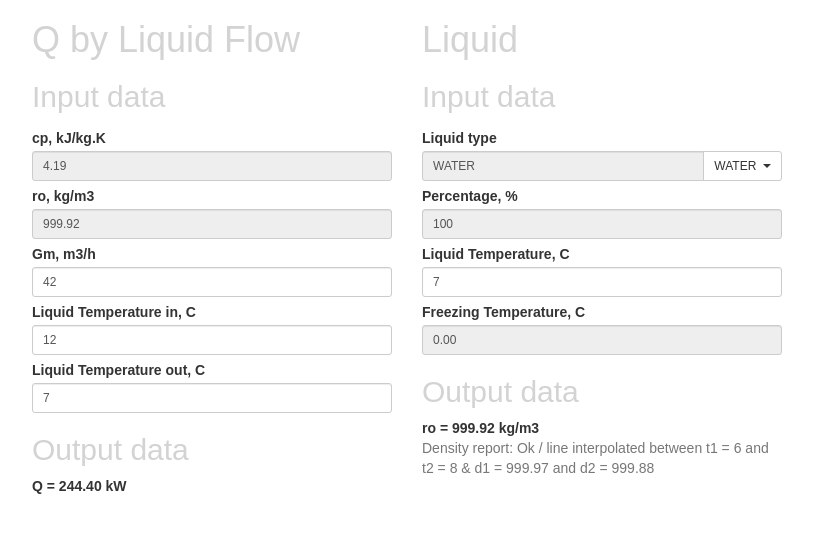
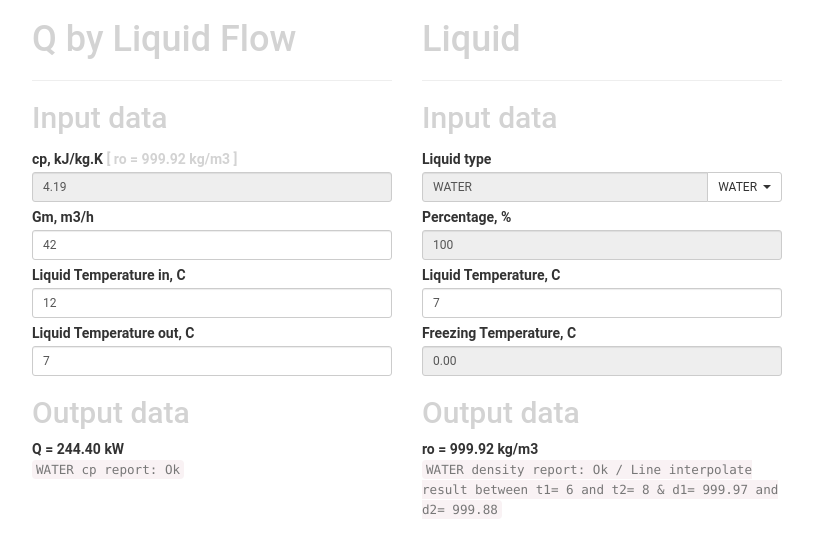
Before and after one commit to pravosleva/auxiliary-calc, a React app: page / in a window 1280 px wide. Shown: the whole page, without its empty margins (38-851 px from the left). Built offline with nearby package versions, Linux system fonts and the light colour scheme.

Commit message:
Updates
- cp removed from store. Because it should be as result by liquidType &
percentage & temperature

```diff
--- a/src/components/Liquid/LiquidParameters.js
+++ b/src/components/Liquid/LiquidParameters.js
@@ -19,12 +19,12 @@ let LiquidParameters = (function() {
         case 'MEG':
           if(percentage < 4.6 || percentage > 19.8){// max val should be 46.4
             error = true;
-            report = `MEG: Out of main percentage range - Main value was set = 2.4 kJ/kg.K for +20 C`;
+            report = `Out of main percentage range. Liquid percentage value should be between 4.6 and 19.8 %. Was set as const value 2.4 kJ/kg.K`;
             result = 2.4;// tmp value (+20 C)
           }else{
             if(temperature < -30 || temperature > 50){
               error = true;
-              report = `MEG: Out of main temperature range - Main value was set = 2.4 kJ/kg.K for +20 C`;
+              report = `Out of main temperature range. Liquid percentage value should be between -30 and +50 C. Was set as const value 2.4 kJ/kg.K`;
               result = 2.4;// tmp value (+20 C)
             }else{
               dataObj = [
@@ -41,6 +41,7 @@ let LiquidParameters = (function() {
                 y: percentage,
                 tableAsDoubleArray: dataObj
               });
+              report += ` / Interpolate by table values result (inside the table)`;
             }
           }
           break;
@@ -54,7 +55,8 @@ let LiquidParameters = (function() {
 
           //...
           break;
-      }
+      };
+      report = `${liquidType} cp report: ${report}`;
       return { result, error, report };
     },
     freezingTemperature(obj){
@@ -108,7 +110,7 @@ let LiquidParameters = (function() {
         });
       }else if(percentage >= dataObj[0].percentage && percentage <= dataObj[dataObj.length-1].percentage){
         dataObj.reduce(function(ePrevious, eCurrent, i, a){
-          console.log(ePrevious, eCurrent);
+          //console.log(ePrevious, eCurrent);
           // Это выполнится для всех элементов кроме первого
           if(ePrevious.percentage <= percentage && percentage <= eCurrent.percentage){
             p1 = ePrevious.percentage;
@@ -287,9 +289,8 @@ let LiquidParameters = (function() {
         result = 1000;
         report = `Out of percentage range for ${percentage} %`;
       }else{
-        // If =last then last range:
         numOfDataObj = diagram.percentage.findIndex(function(e, i, a){ return (percentage === e) });
-        if(numOfDataObj===-1){
+        if(numOfDataObj===-1){// If =last then last range:
           report = `Not table percentage value`;
           // Попали в промежуток между 2-мя табличными значениями percentage...
           // Need to detect { diagram, error, result, report }
@@ -299,7 +300,7 @@ let LiquidParameters = (function() {
           ){
             error = true;
             result = 1000;
-            report = `Out of main temperature range for ${liquidType}`;
+            report = `Out of main temperature range`;
           }
 
           p1 = diagram.percentage.find(function(e, i, a){
@@ -350,7 +351,7 @@ let LiquidParameters = (function() {
             q21: d2,
             q22: d2
           });
-          report += ` / biLine interpolated between t1 = ${t1} and t2 = ${t2} & d1 = ${d1} and d2 = ${d2}`;
+          report += ` / biLine interpolate result between t1, p1 = { ${t1}, ${p1} } as x1, y1 for points ${d1}, ${d1} & t2, p2 = { ${t2}, ${p2} } as x2, y2 for points ${d2}, ${d2}`;
         }else{
           if(
             (temperature < diagram.temperature[0]) ||
@@ -360,7 +361,7 @@ let LiquidParameters = (function() {
           ){
             error = true;
             result = 1000;
-            report = `Out of temperature range for ${liquidType} ${percentage} % / Temp value should be between ${diagram.data[numOfDataObj].range.tMin} & ${diagram.data[numOfDataObj].range.tMax} C`
+            report = `Out of temperature range for ${percentage} % / Temp value should be between ${diagram.data[numOfDataObj].range.tMin} & ${diagram.data[numOfDataObj].range.tMax} C`
           }
 
           if(error===false){
@@ -391,7 +392,7 @@ let LiquidParameters = (function() {
               }
             }
 
-            report += ` / line interpolated between t1 = ${t1} and t2 = ${t2} & d1 = ${d1} and d2 = ${d2}`;
+            report += ` / Line interpolate result between t1= ${t1} and t2= ${t2} & d1= ${d1} and d2= ${d2}`;
             result = interpolate.line({
               x: temperature,
               x1: t1,
@@ -401,6 +402,7 @@ let LiquidParameters = (function() {
             });
           }
         }
+        /*
         console.group(`Local range`);
         console.table({
           temperature: `${t1} <> ${temperature} <> ${t2}`,
@@ -408,10 +410,12 @@ let LiquidParameters = (function() {
           percentage: `${p1} <> ${percentage} <> ${p2}`,
         });
         console.groupEnd(`Local range`);
+        */
       }
 
       // --- ---
 
+      report = `${liquidType} density report: ${report}`;
       return { diagram, error, result, report };
     }
   }
--- a/src/components/Liquid/index.js
+++ b/src/components/Liquid/index.js
@@ -53,14 +53,11 @@ class Glycole extends Component {
     // Need to update QFormState:
     const { obj } = this.props;
     let { liquidType, temperature, percentage } = obj.LiquidFormState;
-    let cp = LiquidParameters.cp({ liquidType, percentage, temperature }).result,//obj.QFormState.cp,
-      ro = LiquidParameters.density({ liquidType, temperature, percentage }).result,
+    let ro = LiquidParameters.density({ liquidType, temperature, percentage }).result,
       Gm = obj.QFormState.Gm,
       liquidTemperatureIn = obj.QFormState.liquidTemperatureIn,
       liquidTemperatureOut = obj.QFormState.liquidTemperatureOut;
-    this.props.updateQFormState({ cp, ro, Gm, liquidTemperatureIn, liquidTemperatureOut });
-    //console.log(obj.LiquidFormState);
-    //console.log({ cp, ro, Gm, liquidTemperatureIn, liquidTemperatureOut });
+    this.props.updateQFormState({ ro, Gm, liquidTemperatureIn, liquidTemperatureOut });
   }
   render() {
     //console.clear();
@@ -73,6 +70,7 @@ class Glycole extends Component {
     return (
       <div>
         <h1>Liquid</h1>
+        <hr />
 
         <h2>Input data</h2>
         <label>Liquid type</label>
@@ -119,9 +117,9 @@ class Glycole extends Component {
 
         <h2>Output data</h2>
         <strong>ro = {ro.toFixed(2)} kg/m3</strong><br />
-        <span className={densityError===true?'text-danger':'text-muted'}>
-          Density report: {densityReport}
-        </span>
+        <code className={densityError===true?'text-danger':'text-muted'}>
+          {densityReport}
+        </code>
 
       </div>
     );
--- a/src/components/Q/index.js
+++ b/src/components/Q/index.js
@@ -1,4 +1,5 @@
 import React, { Component } from 'react';
+import LiquidParameters from '../Liquid/LiquidParameters';// For cp calc
 //css..
 
 class Q extends Component {
@@ -6,34 +7,31 @@ class Q extends Component {
   _getNumericValue(val){ return (val!=="" && !isNaN(val)) ? Number(val) : "" }
   changeQFormState(propName, e) {
     const { obj } = this.props;
-    let cp = obj.QFormState.cp,
-      ro = obj.QFormState.ro,
+    let ro = obj.QFormState.ro,
       Gm = obj.QFormState.Gm,
       liquidTemperatureIn = obj.QFormState.liquidTemperatureIn,
       liquidTemperatureOut = obj.QFormState.liquidTemperatureOut;
-    //...
     switch(propName){
-      case 'cp':
-        this.props.updateQFormState({ cp: e.target.value, ro, Gm, liquidTemperatureIn, liquidTemperatureOut });
-        break;
       case 'ro':
-        this.props.updateQFormState({ cp, ro: e.target.value, Gm, liquidTemperatureIn, liquidTemperatureOut });
+        this.props.updateQFormState({ ro: e.target.value, Gm, liquidTemperatureIn, liquidTemperatureOut });
         break;
       case 'Gm':
-        this.props.updateQFormState({ cp, ro, Gm: e.target.value, liquidTemperatureIn, liquidTemperatureOut });
+        this.props.updateQFormState({ ro, Gm: e.target.value, liquidTemperatureIn, liquidTemperatureOut });
         break;
       case 'liquidTemperatureIn':
-        this.props.updateQFormState({ cp, ro, Gm, liquidTemperatureIn: e.target.value, liquidTemperatureOut });
+        this.props.updateQFormState({ ro, Gm, liquidTemperatureIn: e.target.value, liquidTemperatureOut });
         break;
       case 'liquidTemperatureOut':
-        this.props.updateQFormState({ cp, ro, Gm, liquidTemperatureIn, liquidTemperatureOut: e.target.value });
+        this.props.updateQFormState({ ro, Gm, liquidTemperatureIn, liquidTemperatureOut: e.target.value });
         break;
       default: break;
     }
   }
   render() {
     const { obj } = this.props;
-    let cp = obj.QFormState.cp,
+    let { liquidType, temperature, percentage } = obj.LiquidFormState;
+    let cpObj = LiquidParameters.cp({ liquidType, percentage, temperature }),
+      cp = cpObj.result, cpError = cpObj.error, cpReport = cpObj.report,
       ro = obj.QFormState.ro,
       Gm = obj.QFormState.Gm,
       liquidTemperatureIn = obj.QFormState.liquidTemperatureIn,
@@ -43,12 +41,14 @@ class Q extends Component {
     return (
       <div>
         <h1>Q by Liquid Flow</h1>
+        <hr />
 
         <h2>Input data</h2>
-        <label>cp, kJ/kg.K</label>
+        <label>cp, kJ/kg.K <span style={{color: 'lightgray'}}>[ ro = {ro.toFixed(2)} kg/m3 ]</span></label>
         <input disabled className='form-control input-sm' value={cp.toFixed(2)} />{/* onChange={this.changeQFormState.bind(this, 'cp')}*/}
-        <label>ro, kg/m3</label>
-        <input disabled className='form-control input-sm' value={ro.toFixed(2)} />
+        {/*<label className='text-muted pull-right'>ro = {ro.toFixed(2)} kg/m3</label>*/}
+        {/*<input disabled className='form-control input-sm' value={ro.toFixed(2)} />
+        <br />*/}
         <label>Gm, m3/h</label>
         <input className='form-control input-sm' value={Gm} onChange={this.changeQFormState.bind(this, 'Gm')} />
         <label>Liquid Temperature in, C</label>
@@ -57,7 +57,10 @@ class Q extends Component {
         <input className='form-control input-sm' value={liquidTemperatureOut} onChange={this.changeQFormState.bind(this, 'liquidTemperatureOut')} />
 
         <h2>Output data</h2>
-        <strong>Q = {Q.toFixed(2)} kW</strong>
+        <strong>Q = {Q.toFixed(2)} kW</strong><br />
+        <code className={cpError===true?'text-danger':'text-muted'}>
+          {cpReport}
+        </code>
 
       </div>
     );
--- a/src/css/index.css
+++ b/src/css/index.css
@@ -1,7 +1,10 @@
 body {
   margin: 0;
   padding: 0;
-  font-family: sans-serif;
+  /*padding-top: 50px;*/
+  padding-bottom: 50px;
+  font-family: Roboto, sans-serif;
+  /*overflow-x: hidden;*/
 }
 
 h1, h2, h3, h4, h5, h6 {
--- a/src/reducers/index.js
+++ b/src/reducers/index.js
@@ -1,7 +1,6 @@
 export default (
   state = {
     QFormState: {
-      cp: 4.19,
       ro: 999.92,
       Gm: 42,
       liquidTemperatureIn: 12,
```
